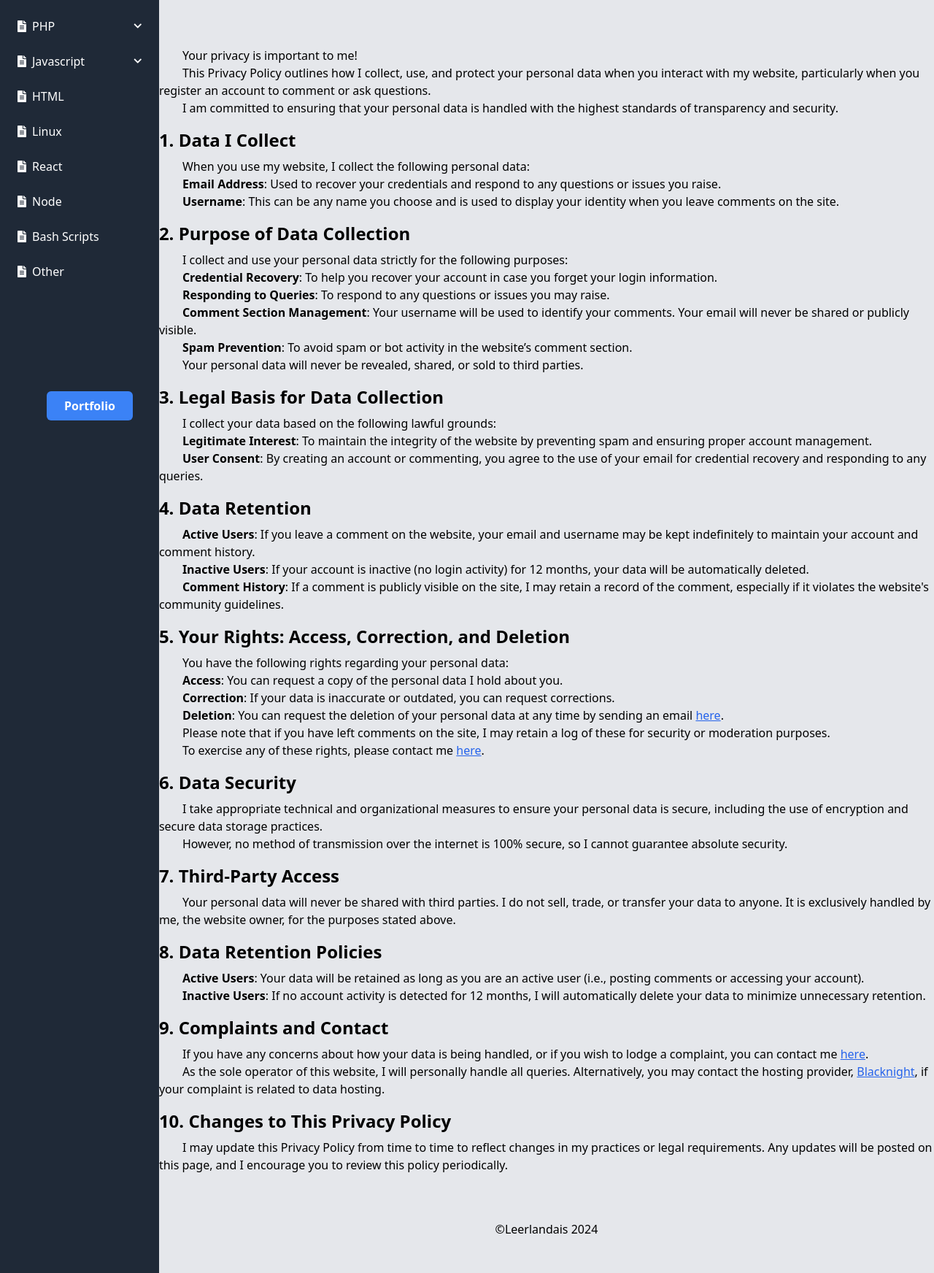
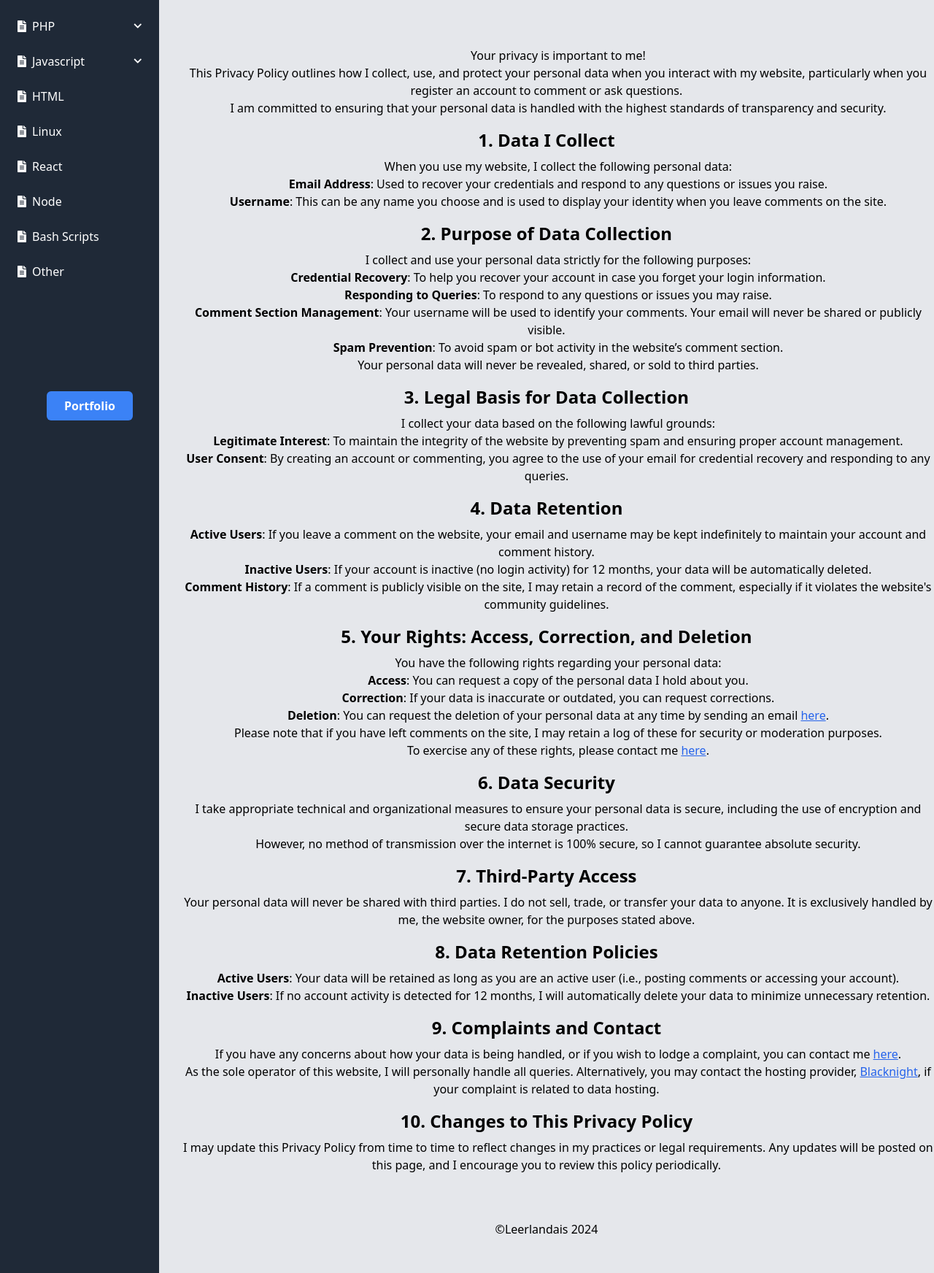
Before and after one commit to Leerlandais/final_snippets, a PHP site: template view/publicView/public.privacy.html.twig in a window 1280 px wide. Shown: the part 64-1808 px from the top of the page at 73% size. Run offline with PHP 8.4, Linux system fonts and the light colour scheme; the template is opened without the code that fills it, so the values that code supplies are empty; some libraries are stand-ins or nearby versions.

Commit message:
Policy: changed alignment of text

```diff
--- a/view/publicView/public.privacy.html.twig
+++ b/view/publicView/public.privacy.html.twig
@@ -2,7 +2,7 @@
 {% block title %} Home | Public {% endblock %}
 
 {% block content %}
-    <div class="container pt-8 mt-6 flex flex-col gap-4 items-center justify-center text-left">
+    <div class="container pt-8 mt-6 flex flex-col gap-4 items-center justify-center text-center">
         <div class="overflow-x-auto">
             <h3 class="text-3xl font-semibold">{{ headerTitle }}</h3>
             <div class="mt-2 mb-4">
```
